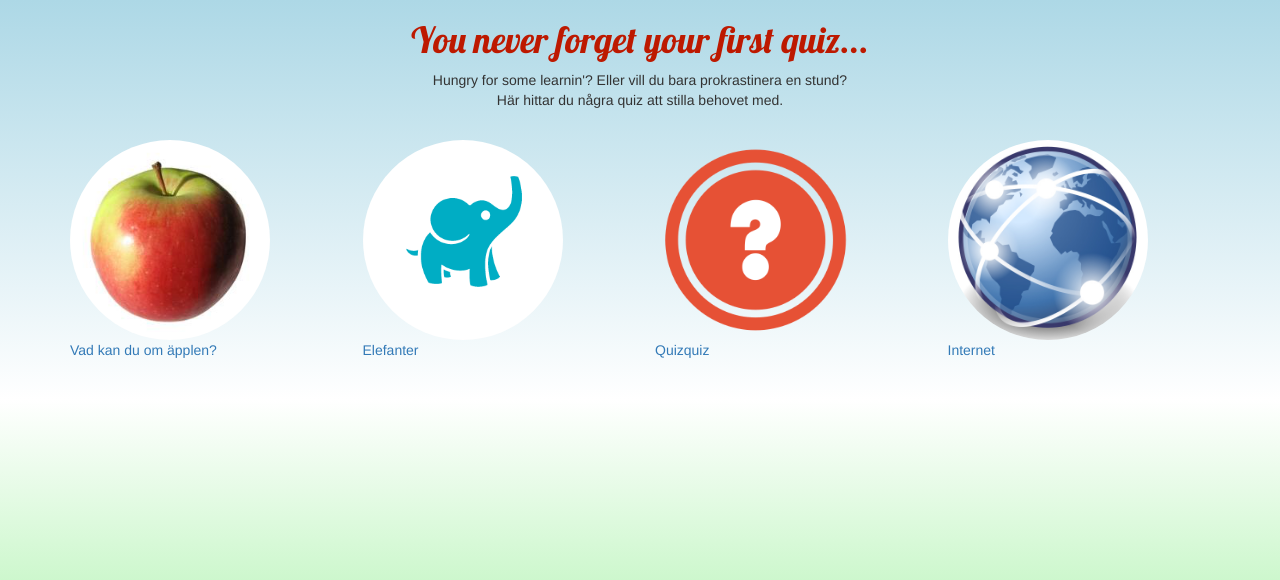
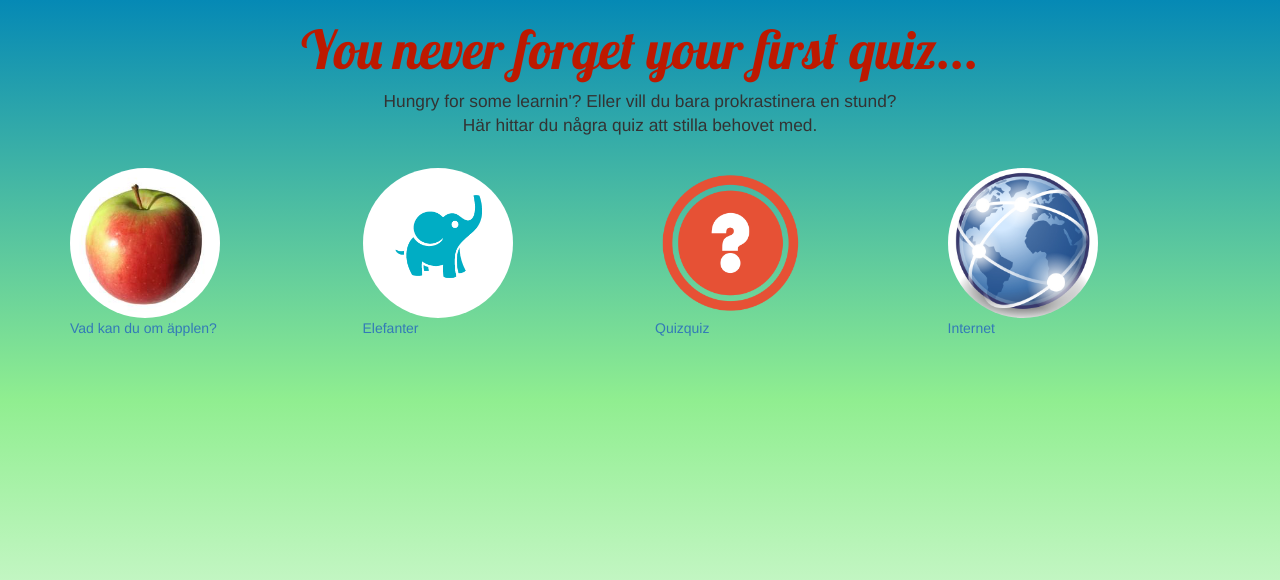
Before and after one commit to pellenfant/quizproject, a Django app: page / in a window 1280 px wide. Shown: the top 580 px of the page. Run offline with Django 3.2, Linux system fonts and the light colour scheme; some libraries are stand-ins or nearby versions.

Commit message:
Stylat om

```diff
--- a/static/style.css
+++ b/static/style.css
@@ -5,7 +5,7 @@ html {
 */
 body {
 /*	background-color:#71E3CA;
-*/	background: linear-gradient(to bottom, lightblue, white, lightgreen);
+*/	background: linear-gradient(to bottom, #0589B5, lightgreen, white);
 	background-size: cover;
 	min-height: 100%;
 }
@@ -25,8 +25,8 @@ h3 {
 }
 
 img {
-	width:200px;
-	height:200px;
+	width:150px;
+	height:150px;
 
 }
 
@@ -37,10 +37,12 @@ img {
 .frontpageheader {
 	text-align: center;
 	font-family:'Lobster', cursive;
+	font-size: 40pt;
 }
 
 .centertext {
 	text-align: center;
+	font-size: 13pt;
 }
 /*.header {
 	height: 130px;
```
Also changed, not shown: static/img/icon2.jpeg (deleted).
